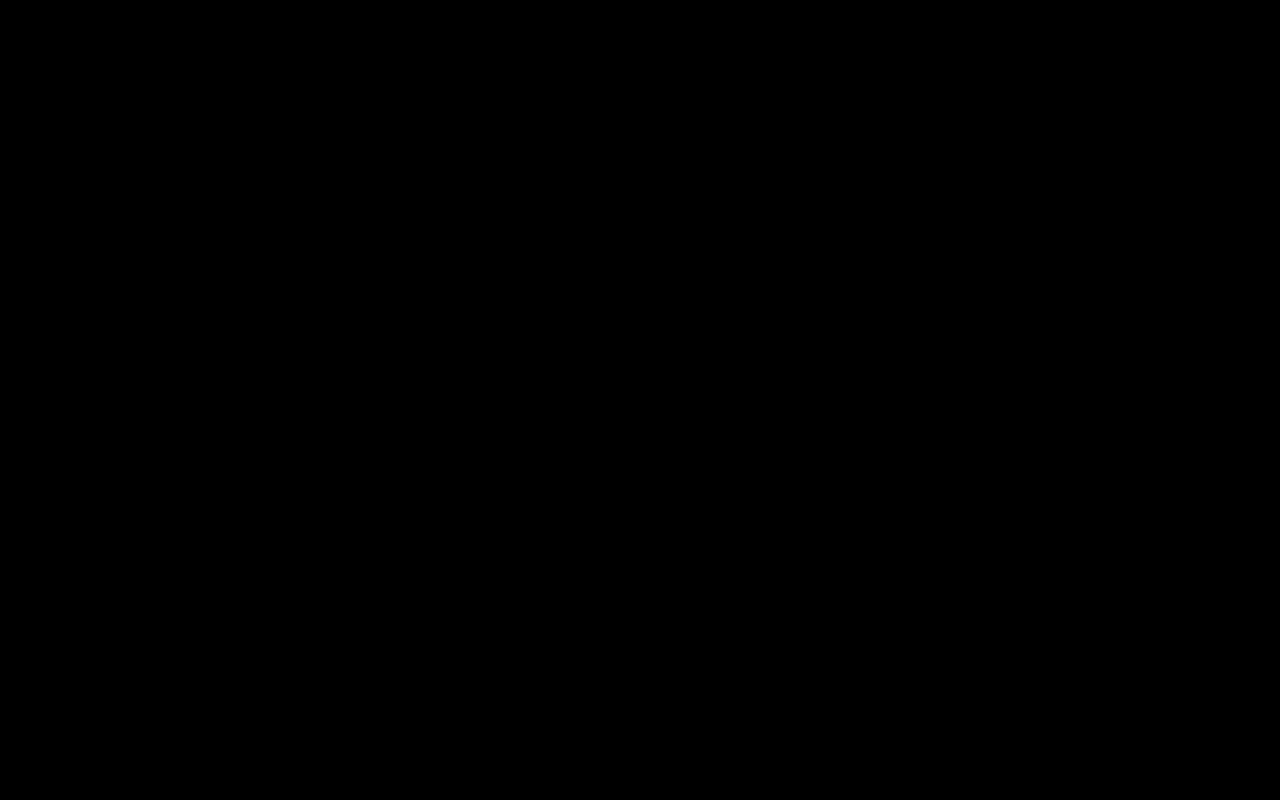
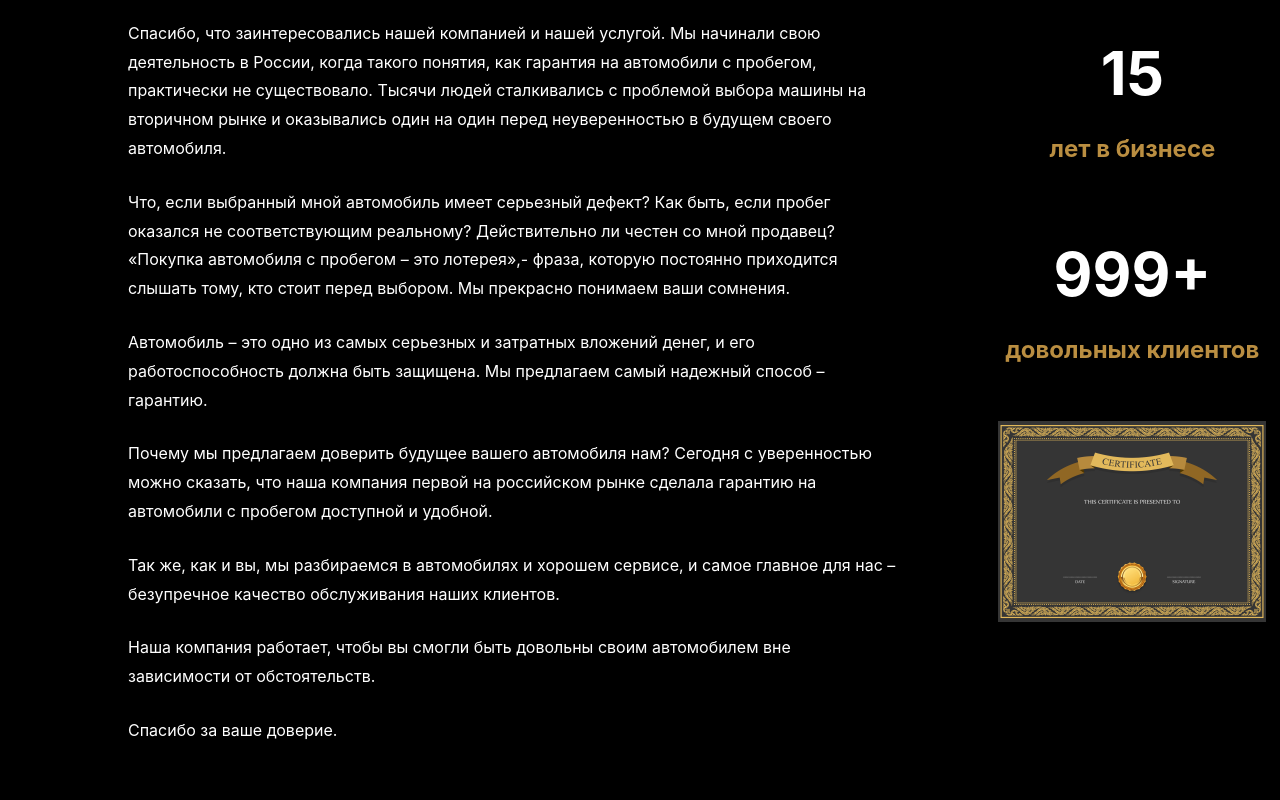
Before and after one commit to gafiyatovzz/rgs-react, a React (Create React App) app: page /garanty in a window 1280 px wide. Shown: the part 680-1480 px from the top of the page. Before the commit the page ends 800 px from the top, so only its background shows below. Built offline with nearby package versions, Linux system fonts and the light colour scheme.

Commit message:
guarantee

```diff
--- a/src/App.css
+++ b/src/App.css
@@ -4,6 +4,8 @@
 @import './containers/Main/Main.css';
 @import './containers/About/About.css';
 @import './containers/Partners/Partners.css';
+@import './containers/Guarantee/Guarantee.css';
+
 :root {
   --main-color: #BA8E41;
   --btn-gradient: linear-gradient(180deg, #BE8E39 -30.14%, #E3B057 47.83%, #C5943F 130.82%);
--- a/src/App.js
+++ b/src/App.js
@@ -4,12 +4,14 @@ import { Route, Switch } from 'react-router';
 import Main from './containers/Main/Main';
 import About from './containers/About/About';
 import Partners from './containers/Partners/Partners';
+import Guarantee from './containers/Guarantee/Guarantee';
 
 function App() {
   return (
     <Layout>
       <Switch>
         <Route path='/service' component={About} />
+        <Route path='/garanty' component={Guarantee} />
         <Route path='/partners' component={Partners} />
         <Route path='/' component={Main} exact />
       </Switch>
--- a/src/components/PageBanner/PageBanner.css
+++ b/src/components/PageBanner/PageBanner.css
@@ -15,3 +15,10 @@
     background-size: cover;
     background-position-y: 70%;
 }
+
+
+.page_banner.guarantee {
+    background: url('../../assets/img/mainBanner.png');
+    background-size: cover;
+    background-position-y: 70%;
+}
--- /dev/null
+++ b/src/components/Statistics/Statistics.css
@@ -0,0 +1,19 @@
+.statistic {
+ margin: 0 0 50px ;
+}
+
+.statistic_text {
+    color: var(--main-color);
+    font-size: 24px;
+    font-weight: bold;
+    text-align: center;
+    margin: 0 !important;
+}
+
+.statistic_num {
+    font-size: 60px;
+    color: white;
+    font-weight: bold;
+    text-align: center;
+    margin: 0 !important;
+}
--- /dev/null
+++ b/src/components/Statistics/Statistics.jsx
@@ -0,0 +1,10 @@
+import React from "react";
+
+export default function Statistics(props) {
+  return (
+    <div className="statistic">
+      <p className="statistic_num">{props.stat.num}</p>
+      <p className="statistic_text">{props.stat.text}</p>
+    </div>
+  );
+}
--- a/src/containers/Guarantee/Guarantee.css
+++ b/src/containers/Guarantee/Guarantee.css
@@ -0,0 +1,21 @@
+@import '../../components/Statistics/Statistics.css';
+
+.guarantee_container {
+    display: flex;
+}
+
+.guarantee_col-l {
+    flex: 0 0 75%;
+    padding: 0 5% 0 0;
+}
+
+.guarantee_col-r {
+    flex: 0 0 25%;
+    padding: 0 0 0 5%;
+}
+
+.guarantee_docs img {
+    width: 268px;
+    display: flex;
+    margin: 0 auto;
+}
--- a/src/containers/Guarantee/Guarantee.jsx
+++ b/src/containers/Guarantee/Guarantee.jsx
@@ -0,0 +1,69 @@
+import React from "react";
+import Block from "../../components/Block/Block";
+import PageBanner from "../../components/PageBanner/PageBanner";
+import Statistics from "../../components/Statistics/Statistics";
+import statistics from "../../content/statistics.js";
+import cert from '../../assets/img/cert.png';
+
+export default function Guarantee() {
+  return (
+    <>
+      <PageBanner classes="guarantee" />
+      <div className="guarantee">
+        <div className="container">
+          <Block title="Наша гарантия">
+            <div className="guarantee_container">
+              <div className="guarantee_col-l">
+                <p>
+                  Спасибо, что заинтересовались нашей компанией и нашей услугой.
+                  Мы начинали свою деятельность в России, когда такого понятия,
+                  как гарантия на автомобили с пробегом, практически не
+                  существовало. Тысячи людей сталкивались с проблемой выбора
+                  машины на вторичном рынке и оказывались один на один перед
+                  неуверенностью в будущем своего автомобиля.{" "}
+                </p>
+                <p>
+                  Что, если выбранный мной автомобиль имеет серьезный дефект?
+                  Как быть, если пробег оказался не соответствующим реальному?
+                  Действительно ли честен со мной продавец? «Покупка автомобиля
+                  с пробегом – это лотерея»,- фраза, которую постоянно
+                  приходится слышать тому, кто стоит перед выбором. Мы прекрасно
+                  понимаем ваши сомнения.{" "}
+                </p>
+                <p>
+                  Автомобиль – это одно из самых серьезных и затратных вложений
+                  денег, и его работоспособность должна быть защищена. Мы
+                  предлагаем самый надежный способ – гарантию.
+                </p>
+                <p>
+                  Почему мы предлагаем доверить будущее вашего автомобиля нам?
+                  Сегодня с уверенностью можно сказать, что наша компания первой
+                  на российском рынке сделала гарантию на автомобили с пробегом
+                  доступной и удобной.
+                </p>
+                <p>
+                  Так же, как и вы, мы разбираемся в автомобилях и хорошем
+                  сервисе, и самое главное для нас – безупречное качество
+                  обслуживания наших клиентов.
+                </p>
+                <p>
+                  Наша компания работает, чтобы вы смогли быть довольны своим
+                  автомобилем вне зависимости от обстоятельств.
+                </p>
+                <p>Спасибо за ваше доверие.</p>
+              </div>
+              <div className="guarantee_col-r">
+                {statistics.map((stat, key) => {
+                  return <Statistics stat={stat} key={key} />;
+                })}
+                <div className="guarantee_docs">
+                    <img src={cert} alt="" />
+                </div>
+              </div>
+            </div>
+          </Block>
+        </div>
+      </div>
+    </>
+  );
+}
--- /dev/null
+++ b/src/content/statistics.js
@@ -0,0 +1,12 @@
+const statistics = [
+    {
+        num: '15',
+        text: 'лет в бизнесе'
+    },
+    {
+        num: '999+',
+        text: 'довольных клиентов'
+    },
+]
+
+export default statistics;
```
Also changed, not shown: src/assets/img/cert.png (added).
